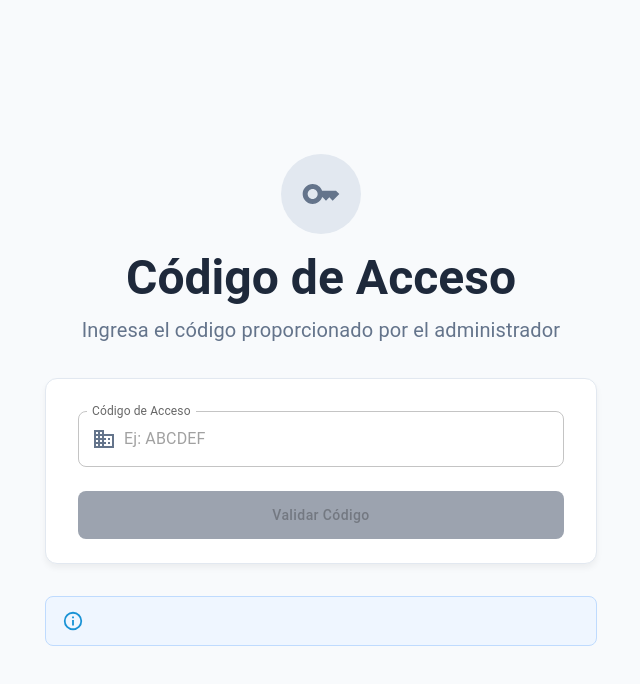
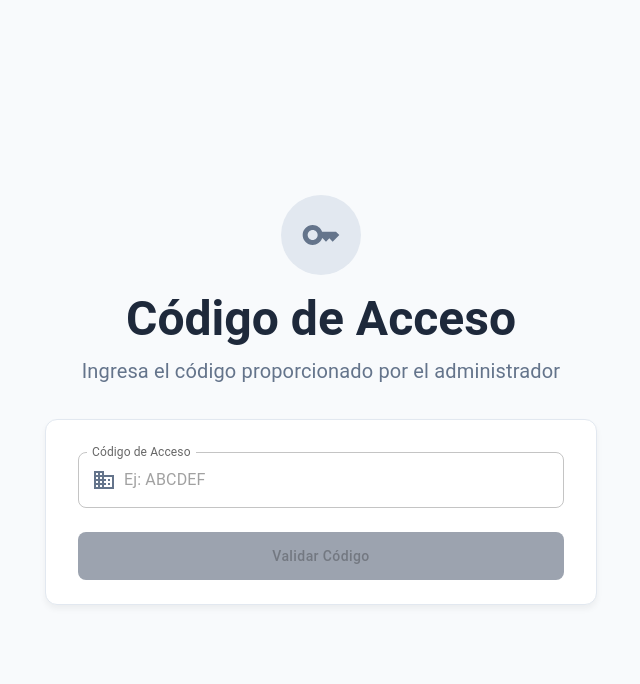
Before and after one commit to DanyCabrera/graduaT, a React (Vite) app in the folder frontend/: page /registro in a window 1280 px wide. Shown: the top 684 px of the page, without its empty margins (319-959 px from the left). Built offline with nearby package versions, Linux system fonts and the light colour scheme.

Commit message:
fix: validando panel

```diff
--- a/frontend/src/components/common/institucion/codigo_acceso.tsx
+++ b/frontend/src/components/common/institucion/codigo_acceso.tsx
@@ -242,18 +242,6 @@ export default function CodigoAcceso() {
                                 )}
                             </CardContent>
                         </Card>
-
-                        {/* Instrucciones */}
-                        <Alert
-                            severity="info"
-                            sx={{
-                                mt: 4,
-                                backgroundColor: "#eff6ff",
-                                border: "1px solid #bfdbfe",
-                                borderRadius: 2,
-                            }}
-                        >
-                        </Alert>
                     </Box>
                 </Fade>
             </Container>
```
